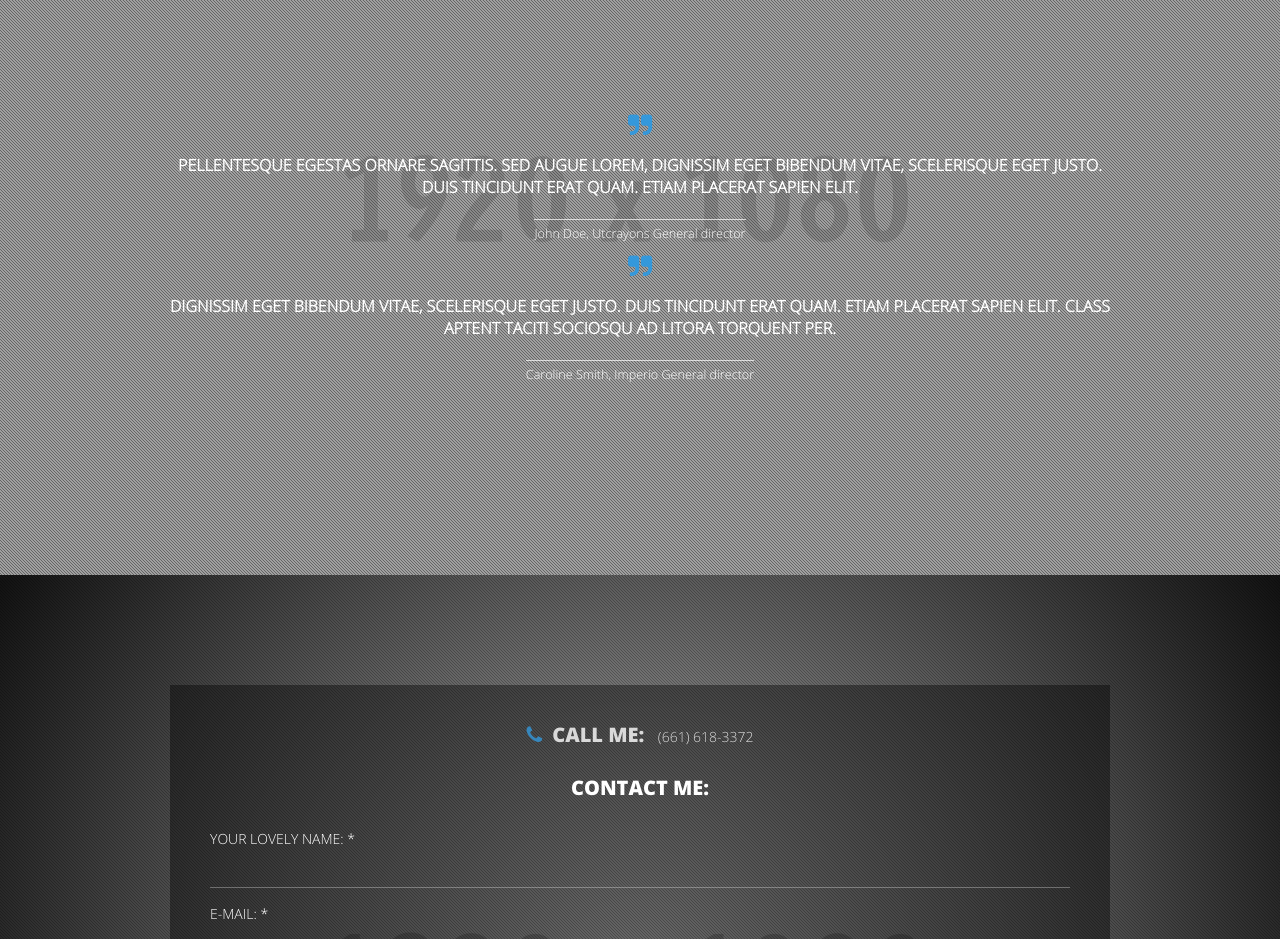
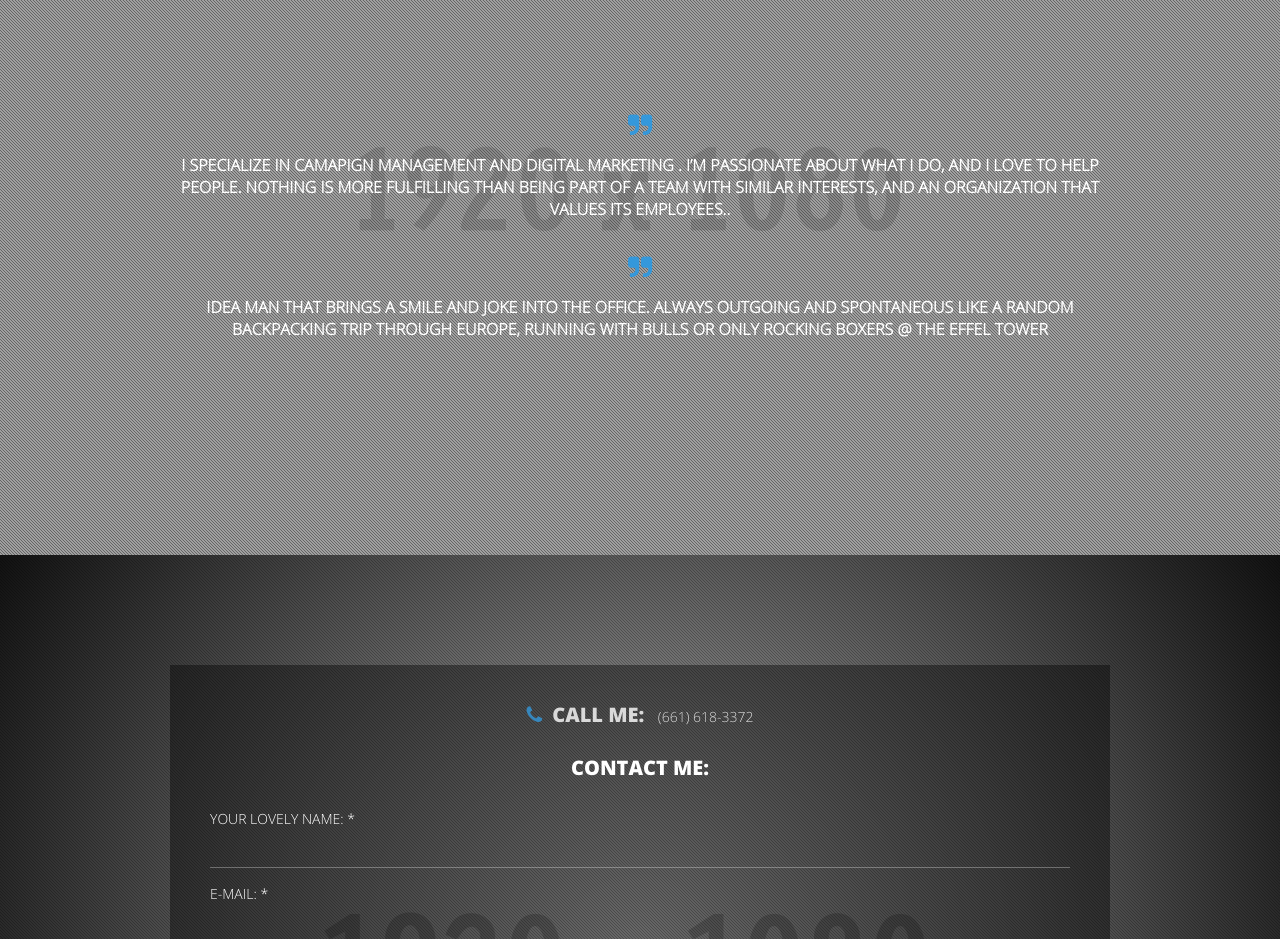
Before and after one commit to dsobrien/dshonobrien.github.io, a plain HTML site: page index.html in a window 1280 px wide. Shown: the part 980-1919 px from the top of the page. Drawn offline with nearby package versions, Linux system fonts and the light colour scheme; some packages are replaced by stand-ins of ours; a script that the page names is missing.

Commit message:
Update index.html

```diff
--- a/index.html
+++ b/index.html
@@ -14,6 +14,7 @@
 	<!-- Mobile Specific Metas
   ================================================== -->
 	<meta name="viewport" content="width=device-width, initial-scale=1, maximum-scale=1">
+
 
 
 
@@ -148,15 +149,16 @@
 							<li>
 								<div class="test">
 									<div class="icon-test">&#xf10e;</div>
-									<h6>Pellentesque egestas ornare sagittis. Sed augue lorem, dignissim eget bibendum vitae, scelerisque eget justo. Duis tincidunt erat quam. Etiam placerat sapien elit.</h6>
-									<p><span>John Doe, Utcrayons General director</span></p>
+									<h6> I specialize in Camapign management and Digital Marketing . I’m passionate about what I do, and I love to help people. Nothing is more fulfilling than being part of a team with similar interests, and an organization that values its employees..</h6>
+									<p><span></span></p>
 								</div>
 							</li>
 							<li>
 								<div class="test">
 									<div class="icon-test">&#xf10e;</div>
-									<h6>Dignissim eget bibendum vitae, scelerisque eget justo. Duis tincidunt erat quam. Etiam placerat sapien elit. Class aptent taciti sociosqu ad litora torquent per.</h6>
-									<p><span>Caroline Smith, Imperio General director</span></p>
+									<h6>Idea man that brings a smile and joke into the office. Always Outgoing and spontaneous
+									Like a random backpacking trip through Europe, running with bulls or only rocking boxers @ the Effel Tower</h6>
+									<p><span></span></p>
 								</div>
 							</li>
 						</ul>
```
